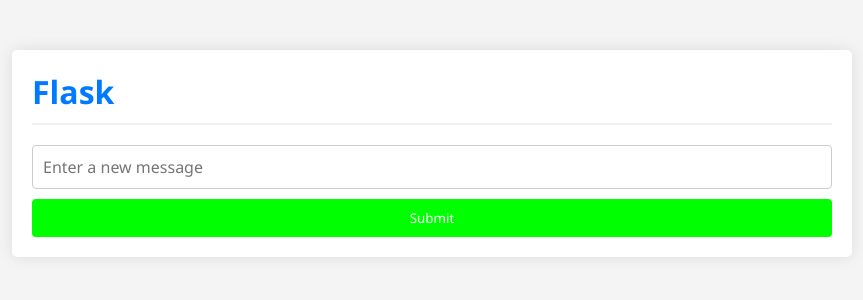
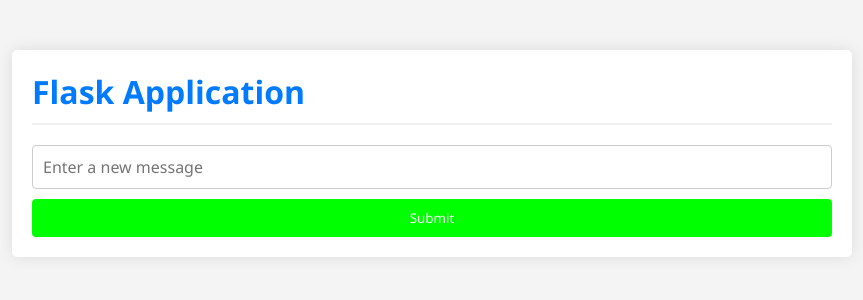
Before and after one commit to sanjaymah4/Flask-mysql, a Flask app: page / in a window 1280 px wide. Shown: the top 300 px of the page, without its empty margins (208-1071 px from the left). Run offline with Flask 2, Linux system fonts and the light colour scheme; data that the repository does not hold is empty; some libraries are stand-ins or nearby versions.

Commit message:
Update index.html

```diff
--- a/templates/index.html
+++ b/templates/index.html
@@ -4,7 +4,7 @@
 <head>
     <meta charset="UTF-8">
     <meta name="viewport" content="width=device-width, initial-scale=1.0">
-    <title>FlaskApp</title>
+    <title>Flask App</title>
     <style>
         body, h1, p, form, input {
             margin: 0;
@@ -93,7 +93,7 @@
 
 <body>
     <div class="container">
-        <h1>Flask</h1>
+        <h1>Flask Application</h1>
         {% for message in messages %}
             <p>{{ message[0] }}</p>
         {% endfor %}
```
